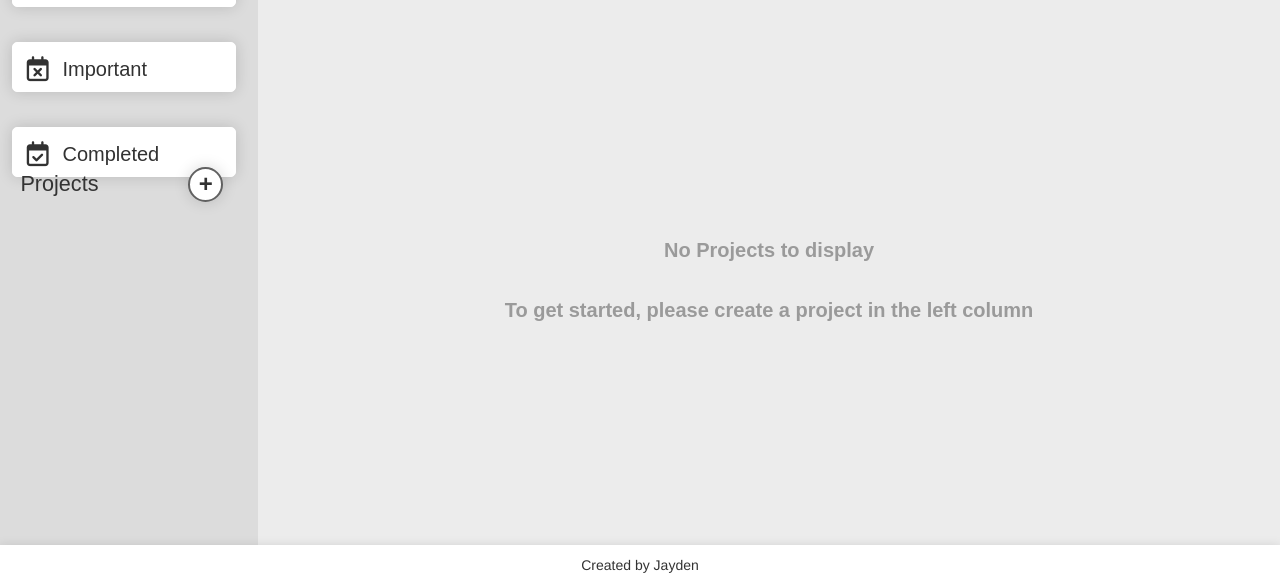
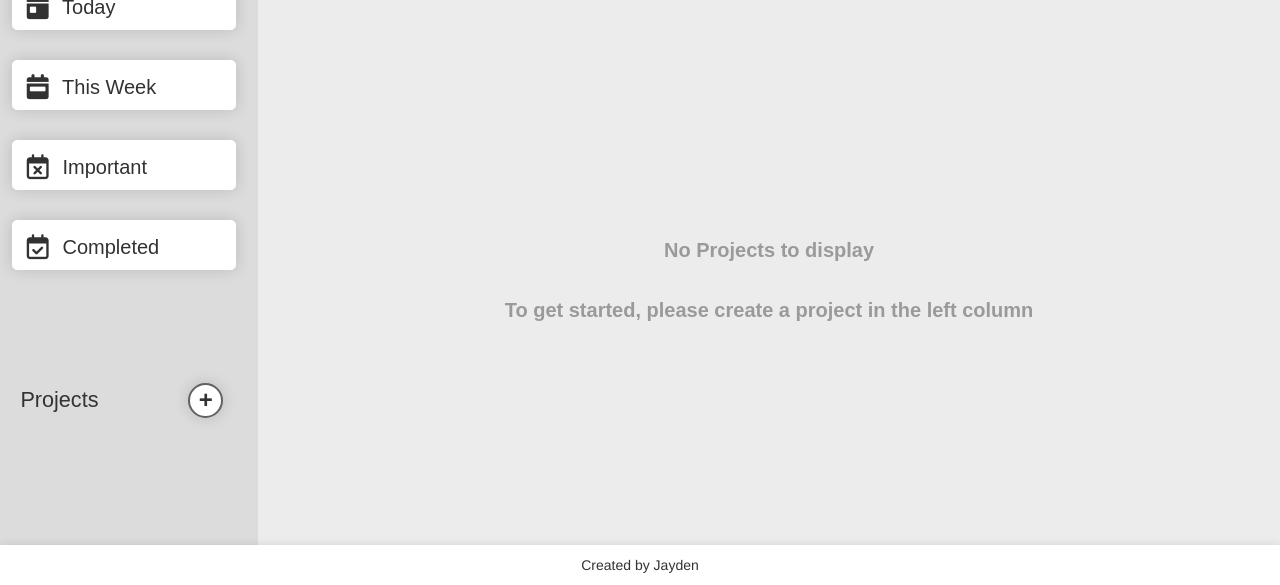
Before and after one commit to JayRichh/to-do, a website built with webpack: page index.html in a window 1280 px wide. Shown: the part 215-800 px from the top of the page. Built offline with nearby package versions, Linux system fonts and the light colour scheme; files whose address does not match are found by name.

Commit message:
update styling

```diff
--- a/src/dom.js
+++ b/src/dom.js
@@ -13,11 +13,11 @@ export function initPage() {
   content.innerHTML = `
     <header>
       <a href="#" class="logo">
-        <img src="/resources/logo.svg" alt="logo" />
+        <img src="/to-do/resources/logo.svg" alt="logo" />
       </a>
       <h1>To Do.</h1>
       <a href="#" class="github">
-        <img src="/resources/github.svg" alt="github" />
+        <img src="/to-do/resources/github.svg" alt="github" />
       </a>
     </header>
     <main>
--- a/style.css
+++ b/style.css
@@ -96,8 +96,8 @@ main > h2 {
 }
 main > div[class="filter-container"] {
   position: relative;
+  top: 20px;
   grid-column: 1 / 2;
-  grid-row: 1 / 3;
   display: flex;
   justify-content: center;
   align-items: center;
@@ -105,7 +105,7 @@ main > div[class="filter-container"] {
   flex-direction: column;
   align-items: center;
   font-size: 2rem;
-  gap: 5px;
+  margin-top: 1em;
 }
 main > div[class="filter-container"] > button {
   width: 90%;
@@ -141,7 +141,7 @@ main > div[class="project-container"] {
   position: relative;
   grid-column: 1 / 2;
   grid-row: 3 / 6;
-  height: 100%;
+  height: auto;
   display: grid;
   max-height: 100%;
   grid-template-columns: repeat(4, 1fr);
```
Also changed, not shown: dist/main.js, dist/style.css.
